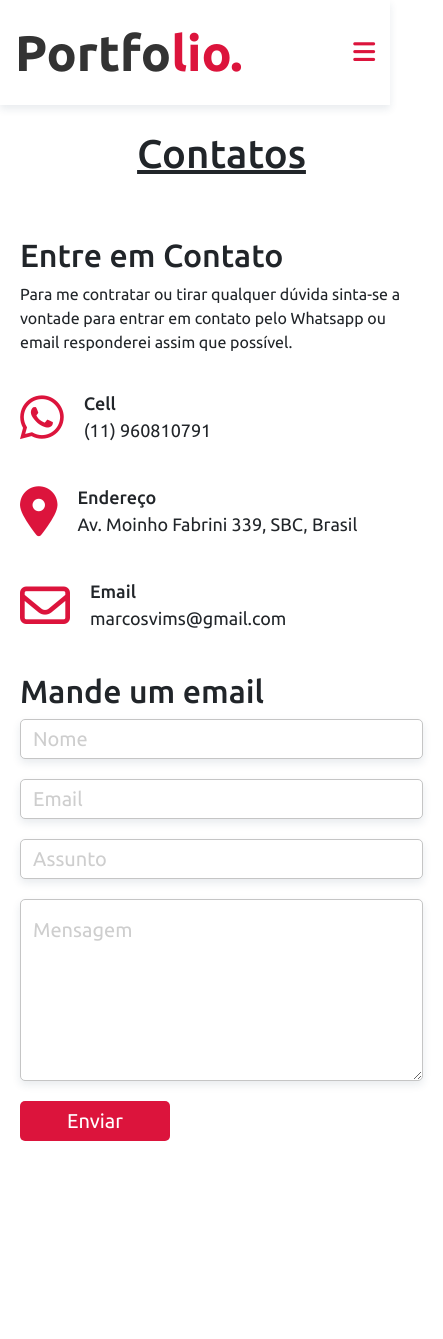
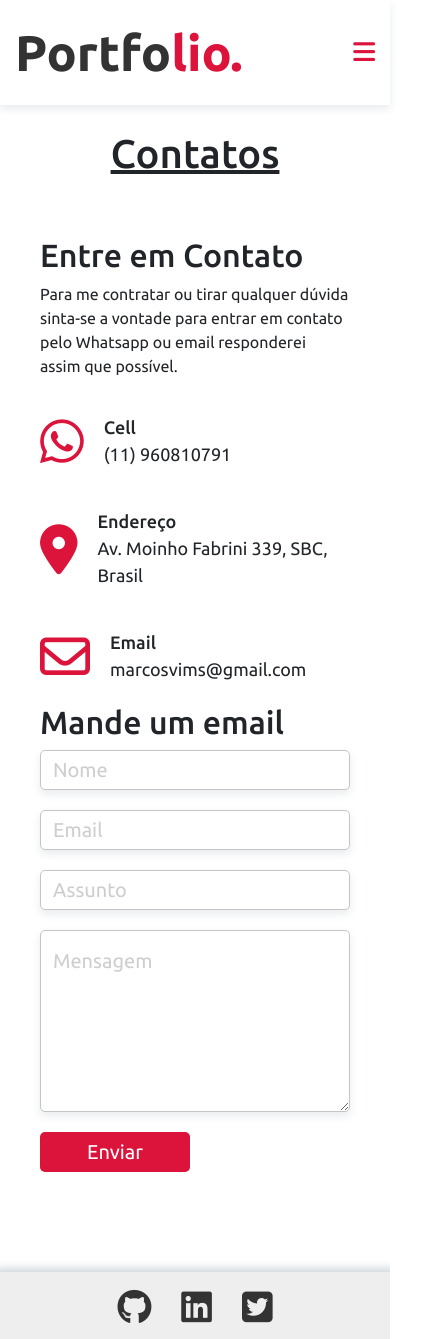
Before and after one commit to ViniSpirit/vini-portfolio, a React (Create React App) app: page /contact in a window 390 px wide. Shown: the whole page, 443 px wide, since content can reach past the window. Before the commit the page ends 1241 px from the top, so only its background shows below. Built offline with nearby package versions, Linux system fonts and the light colour scheme.

Commit message:
funciona pf

```diff
--- a/src/App.css
+++ b/src/App.css
@@ -434,7 +434,6 @@
   display: flex;
   flex-direction: column;
   height: 100vh;
-
   font-family: "Ubuntu", sans-serif;
 }
 .contact-title {
@@ -445,6 +444,7 @@
 .contact-content {
   display: grid;
   grid-template-columns: 1fr 1fr;
+
   padding: 20px 20px 100px 20px;
   gap: 20px;
   justify-content: center;
@@ -670,8 +670,19 @@
 
 @media (max-width: 900px) {
   .contact-content {
-    width: 90%;
-    margin: auto;
-    grid-template-columns: 1fr;
+    display: block;
+  }
+  .contact-content .content-info {
+    max-width: 100%;
+  }
+  .contact-content form {
+    max-width: 100%;
   }
 }
+
+@media (max-width: 500px) {
+  .contact-content {
+    max-width: 350px;
+    display: block;
+  }
+}
--- a/src/pages/Contact.js
+++ b/src/pages/Contact.js
@@ -53,6 +53,45 @@ const Contact = () => {
             </div>
           </div>
         </div>
+
+        <footer
+          className="footer"
+          style={{
+            backgroundColor: "#eee",
+            padding: "18px 0 13px 0",
+            margin: 0,
+            boxShadow: "0 1px 8px 5px rgb(30 60 90 / 20%)",
+          }}
+        >
+          <a
+            href="https://github.com/ViniSpirit"
+            target="_blank"
+            rel="noreferrer"
+          >
+            <i style={{ color: "#333" }} className="fab fa-github"></i>
+          </a>
+
+          <a
+            href="https://www.linkedin.com/in/marcos-vinicius-75863a74/"
+            target="_blank"
+            rel="noreferrer"
+          >
+            <i
+              style={{ color: "#333", marginLeft: "30px" }}
+              className="fab fa-linkedin"
+            ></i>
+          </a>
+          <a
+            href="https://twitter.com/ViniSpiritDev"
+            target="_blank"
+            rel="noreferrer"
+          >
+            <i
+              style={{ color: "#333", marginLeft: "30px" }}
+              className="fab fa-twitter-square"
+            ></i>
+          </a>
+        </footer>
       </section>
     </>
   );
```
